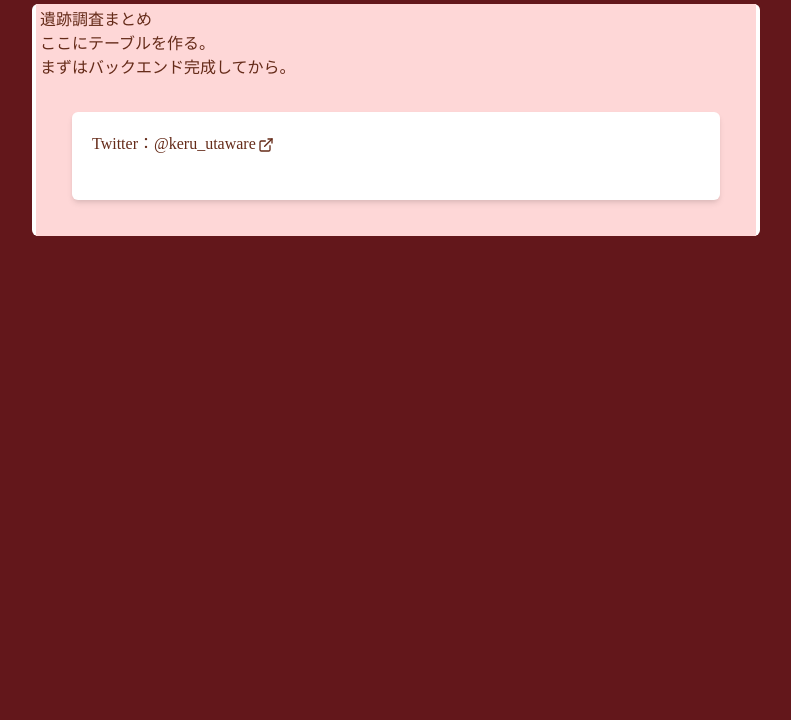
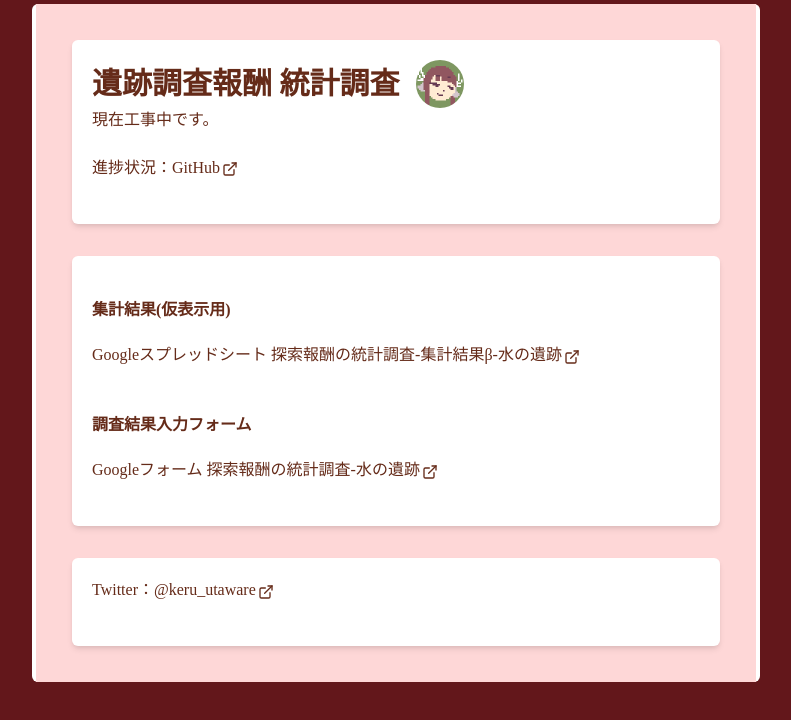
Before and after one commit to keru-u/my-site, a Next.js app: page /test-iseki in a window 1280 px wide. Shown: the top 720 px of the page, without its empty margins (244-1035 px from the left). Built offline with nearby package versions, Linux system fonts and the light colour scheme; a web font is replaced by a local one.

Commit message:
仮ページに仮表示用の色々置きました。

```diff
--- a/components/SiteTopStatus.tsx
+++ b/components/SiteTopStatus.tsx
@@ -6,21 +6,16 @@ import { HeadingEx } from './HeadingEx'
 type SiteTopStatusProps = {
   title: string
   currentStatus: String
+  src: string
 }
 
-export const SiteTopStatus = ({ title, currentStatus }: SiteTopStatusProps) => {
+export const SiteTopStatus = ({ title, currentStatus, src }: SiteTopStatusProps) => {
   return (
     <>
       <Box m={8} bg="white" borderRadius="md" p={5} shadow="md">
         <Flex alignItems="center">
           <HeadingEx size="lg" title={title} />
-          <Image
-            src="/images/avatar.svg"
-            alt="My avatar"
-            boxSize="48px"
-            borderRadius="full"
-            ml="4"
-          />
+          <Image src={src} alt={title} boxSize="48px" borderRadius="full" ml="4" />
         </Flex>
         <Text fontSize="md">
           {currentStatus}
--- a/package.json
+++ b/package.json
@@ -14,6 +14,7 @@
     "@emotion/react": "^11",
     "@emotion/styled": "^11",
     "@next/env": "^12.0.8",
+    "axios": "^0.25.0",
     "framer-motion": "^4",
     "next": "^12.0.9",
     "node-fetch": "^2.6.7",
--- a/src/pages/test-iseki.tsx
+++ b/src/pages/test-iseki.tsx
@@ -1,18 +1,50 @@
+import { GetStaticProps } from 'next'
+
+import { Box } from '@chakra-ui/react'
+import axios from 'axios'
+
 import Layout from '../../components/Layout'
+import { SiteTopStatus } from '../../components/SiteTopStatus'
+import { HeadingEx } from '../../components/HeadingEx'
+import { Work } from '../../components/Work'
+
+type IsekiTokei = {
+  id: number
+  name: string
+  to20Count: number
+  to24Count: number
+  to29Count: number
+  over30Count: number
+  to20Rate: number
+  to24Rate: number
+  to29Rate: number
+  over30Rate: number
+}
 
 const Iseki = () => {
+  const title: string = '遺跡調査報酬 統計調査'
+  const description: string = '現在工事中です。'
+  const src: string = '/images/avatar.svg'
+  // const endpoint: string ='https://script.google.com/macros/s/AKfycby8JapKqwvjNQug7zUlTQJm4ulzYjaqTaKv8mmT-UGYMdfT-XH1TlkbghBn9cqxEwsF/exec'
+
+  // const res = await fetch(endpoint,{redirect: 'follow'})
+  // const json: IsekiTokei =await res.json()
+
   return (
-    <Layout
-      title="けるのうたわれ倉庫 遺跡調査まとめ"
-      description="工事中につきコンテンツはありません。"
-    >
-      <div>
-        遺跡調査まとめ
-        <br />
-        ここにテーブルを作る。
-        <br />
-        まずはバックエンド完成してから。
-      </div>
+    <Layout title={title} description={description}>
+      <SiteTopStatus title={title} currentStatus={description} src={src} />
+      <Box m={8} bg="white" borderRadius="md" p={5} shadow="md">
+        <HeadingEx size="sm" title="集計結果(仮表示用)" />
+        <Work
+          href="https://docs.google.com/spreadsheets/d/1d2jsLXtdLdIYX66dXfgN8PNaxI28o7MxvTy4qdLodWU/edit#gid=1900563252"
+          title="Googleスプレッドシート 探索報酬の統計調査-集計結果β-水の遺跡"
+        />
+        <HeadingEx size="sm" title="調査結果入力フォーム" />
+        <Work
+          href="https://docs.google.com/forms/d/1HGJeDLGDUAgX_jRrTn6g26Wn5Q4gatJp1H5UG_BGkjU/edit?usp=forms_home&ths=true"
+          title="Googleフォーム 探索報酬の統計調査-水の遺跡"
+        />
+      </Box>
     </Layout>
   )
 }
```
Also changed, not shown: components/Layout.tsx (+0 -10 lines), src/pages/index.tsx (+4 -3 lines), 1 other file (tests, documents, lock files or other folders).
